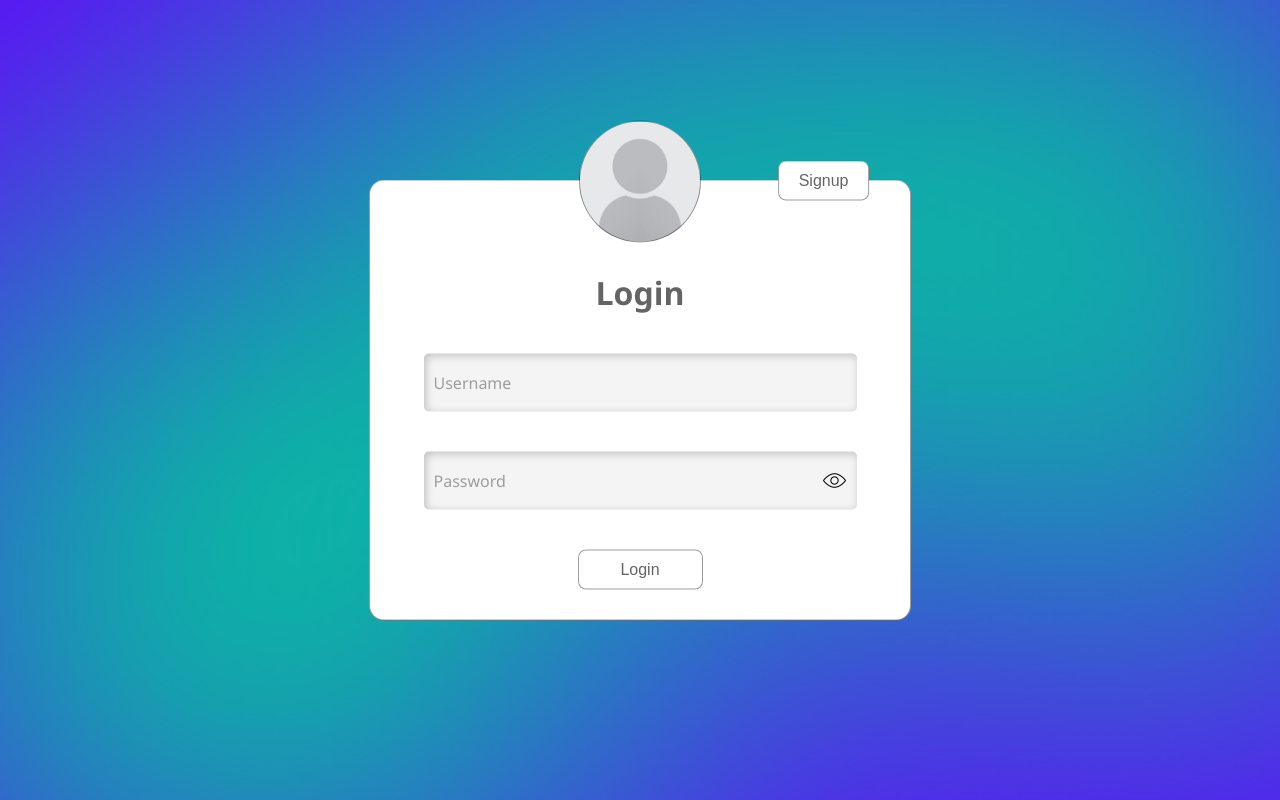
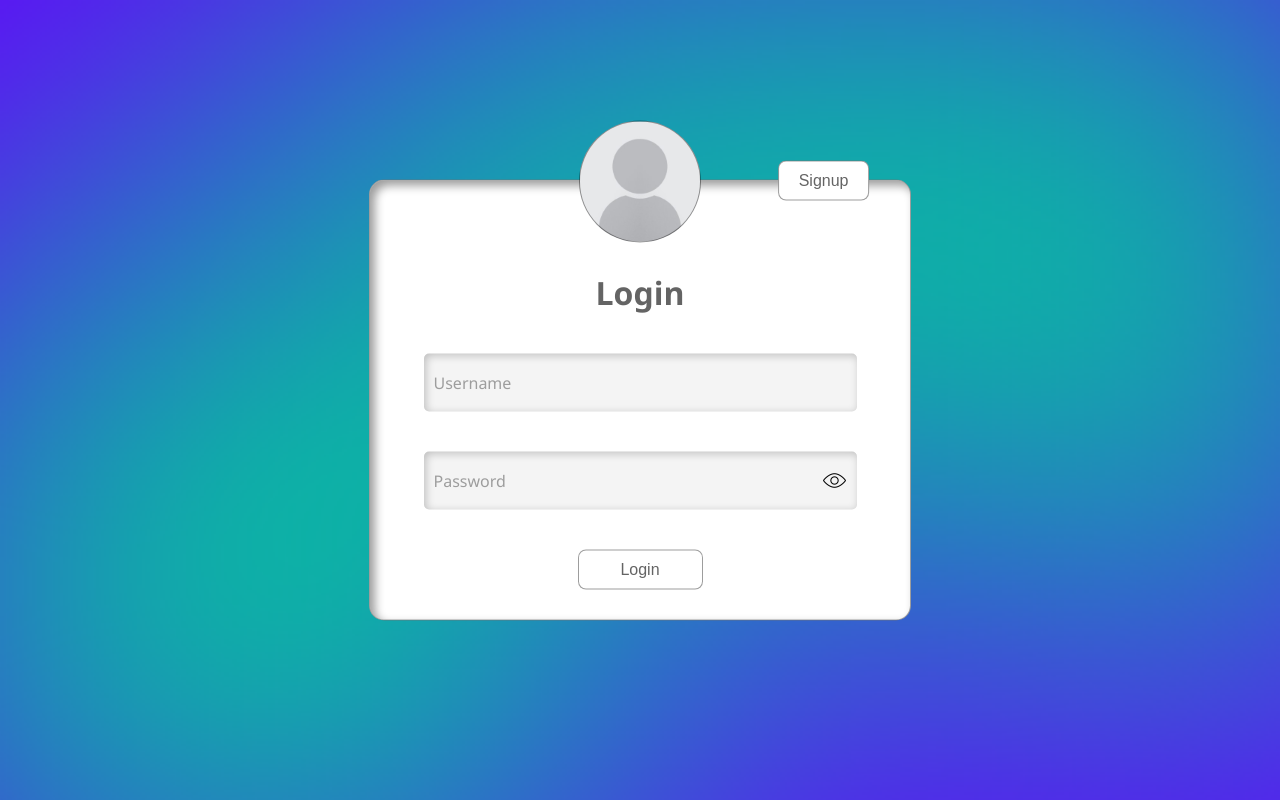
Before and after one commit to Worcnaz-Kyouma/Remind-mme, a Next.js app in the folder client/: page /login in a window 1280 px wide. Built offline with nearby package versions, Linux system fonts and the light colour scheme.

Commit message:
login and signup shadow

```diff
--- a/client/src/app/styles/login.module.scss
+++ b/client/src/app/styles/login.module.scss
@@ -7,6 +7,8 @@
     width: 45%;
     max-width: 500px;
     min-width: 300px;
+
+    box-shadow: 5px 5px 10px 0px rgba(0, 0, 0, 0.39) inset;
 
     border: 1px solid rgba(0, 0, 0, 0.384);
     border-radius: 15px;
--- a/client/src/app/styles/signup.module.scss
+++ b/client/src/app/styles/signup.module.scss
@@ -5,6 +5,8 @@
     transform: translate(-50%, -50%);
 
     width: 550px;
+
+    box-shadow: 5px 5px 10px 0px rgba(0, 0, 0, 0.39) inset;
 
     border: 1px solid rgba(0, 0, 0, 0.384);
     border-radius: 15px;
```
